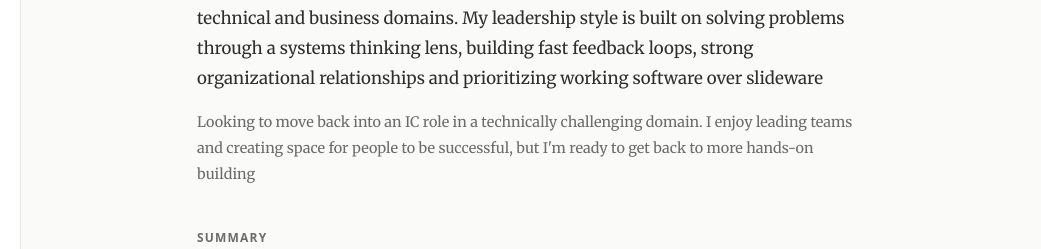
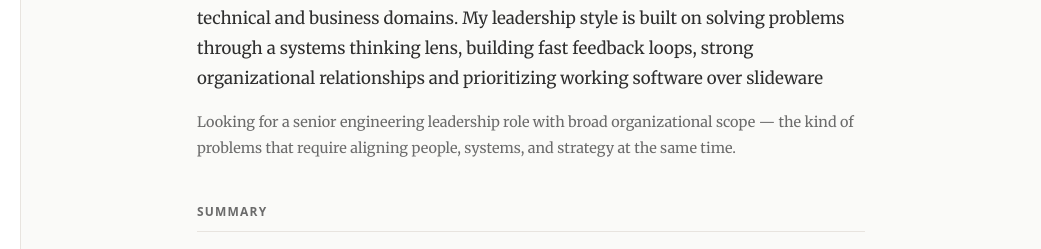
Before and after one commit to danlafeir/danlafeir.github.io, an Astro site: page /resume in a window 1280 px wide. Shown: the part 214-463 px from the top of the page, 239-1280 px from the left. Built offline with nearby package versions, Linux system fonts and the light colour scheme; Astro itself is replaced by a stand-in of ours.

Commit message:
Update Resume

```diff
--- a/src/content/pages/resume.md
+++ b/src/content/pages/resume.md
@@ -3,7 +3,7 @@ title: Daniel Lafeir
 pronouns: he/him
 location: Chicago, IL
 intro: 'I am an engineering leader with 12 years of experience across the multiple technical and business domains. My leadership style is built on solving problems through a systems thinking lens, building fast feedback loops, strong organizational relationships and prioritizing working software over slideware'
-currentStatus: "Looking to move back into an IC role in a technically challenging domain. I enjoy leading teams and creating space for people to be successful, but I'm ready to get back to more hands-on building"
+currentStatus: "Looking for a senior engineering leadership role with broad organizational scope — the kind of problems that require aligning people, systems, and strategy at the same time."
 summary:
   - "12 years building software professionally"
   - "8 years leading teams — currently managing 22 people, 2 years managing managers"
```
